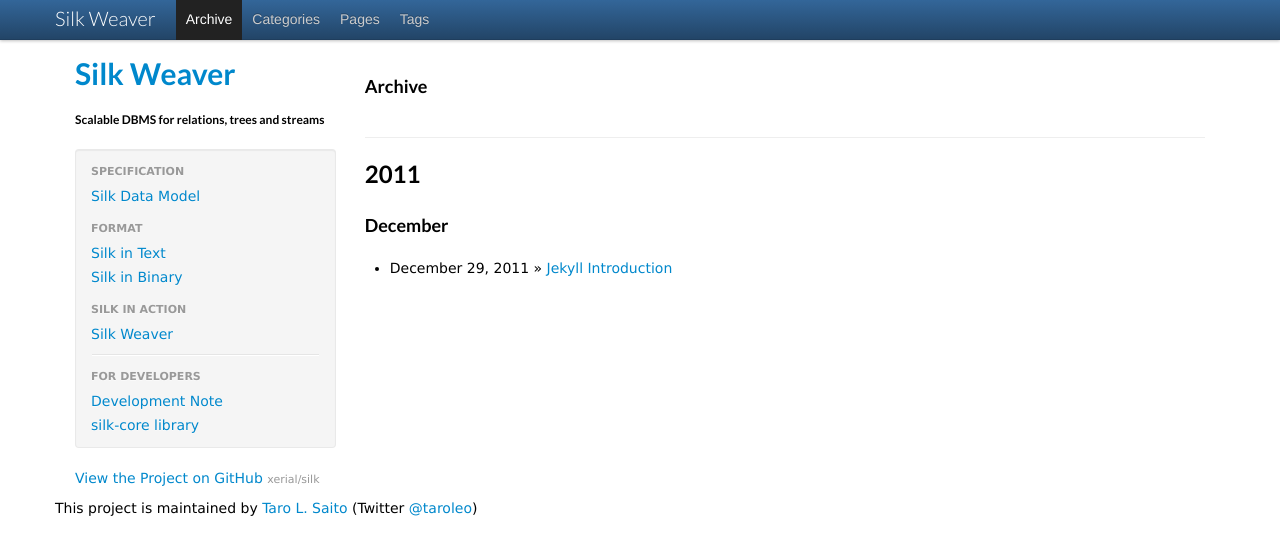
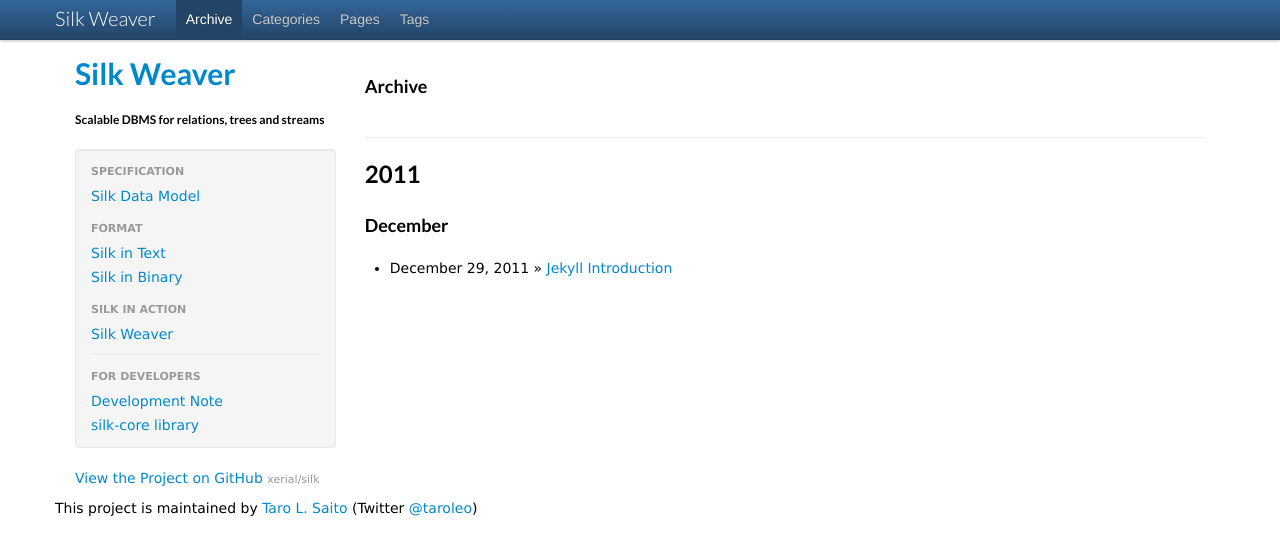
Before and after one commit to xerial/silk, a Jekyll site: the page built from archive.html, in a window 1280 px wide. Shown: the top 555 px of the page. Built offline with Jekyll 4.4.1, drawn with Linux system fonts in a browser that asks for light colours; Markdown is read by kramdown in place of the engine named in the settings.

Commit message:
navbar active button

```diff
--- a/stylesheets/styles.css
+++ b/stylesheets/styles.css
@@ -58,6 +58,12 @@ body {
   text-shadow: 0 -1px 0 rgba(0, 0, 0, 0.25);
 }
 
+.navbar .nav .active > a,
+.navbar .nav .active > a:hover {
+  color: #ffffff;
+  text-decoration: none;
+  background-color: #224466;
+}
 
 .well {
  padding: 10px;
```
